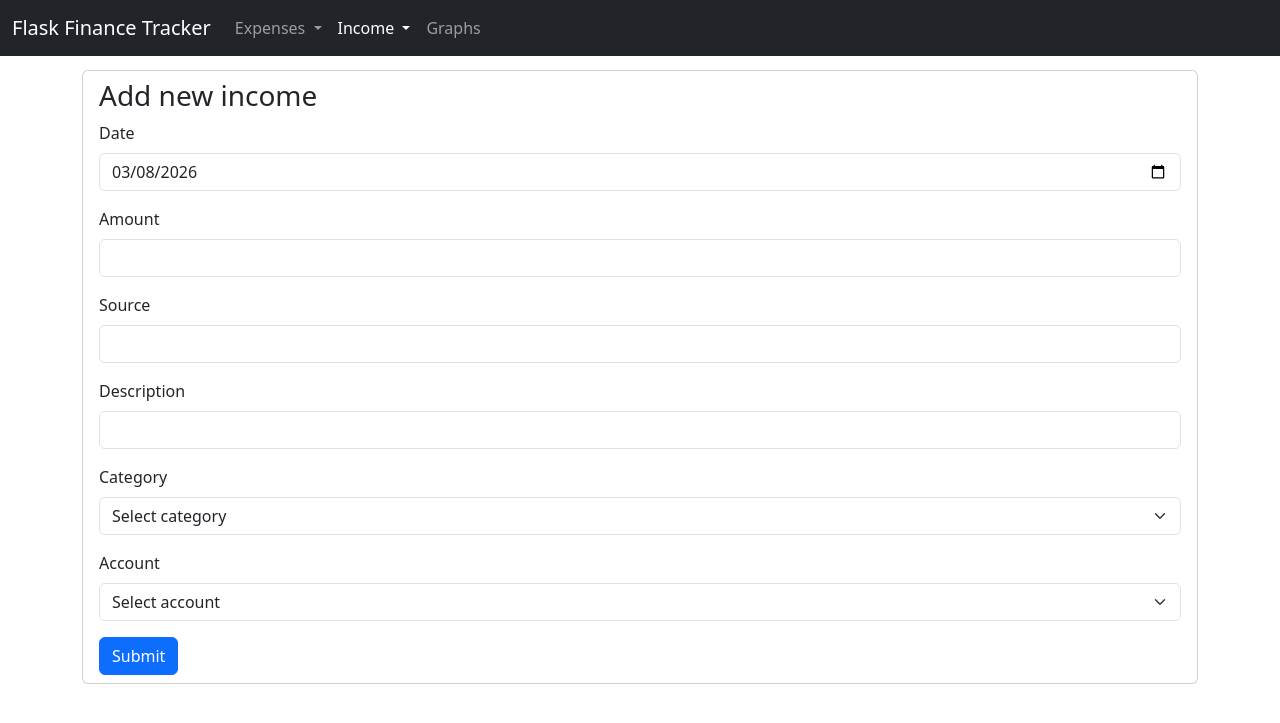
After one commit to maxwellmcneal/Flask-Finance-Tracker, a Flask app: page /income/add in a window 1280 px wide. The commit adds this page. Shown: the top 723 px of the page. Run offline with Flask 3, Linux system fonts and the light colour scheme; some libraries are stand-ins or nearby versions.

Commit message:
Added income section, mirrors expenses section

```diff
--- a/app.py
+++ b/app.py
@@ -6,8 +6,9 @@ from flask import Flask, render_template
 from flask_wtf.csrf import CSRFProtect
 from extensions import db, bootstrap
 from views.expenses import expenses_bp
+from views.income import income_bp
 from views.graphs import graphs_bp
-from models import Expense
+from models import Expense, Income
 import os
 import datetime as dt
 
@@ -34,6 +35,7 @@ def create_app(test_config=None):
     bootstrap.init_app(app)
 
     app.register_blueprint(expenses_bp)
+    app.register_blueprint(income_bp)
     app.register_blueprint(graphs_bp)
 
     @app.route("/")
@@ -50,8 +52,18 @@ def create_app(test_config=None):
             )
         ).scalars().all()
 
+        # Query all expenses from start of month to today
+        monthly_income = db.session.execute(
+            db.select(Income).filter(
+                Income.date >= first_day,
+                Income.date <= current_date
+            )
+        ).scalars().all()
+
         # Calculate monthly expense total
-        monthly_total = sum(expense.amount for expense in monthly_expenses)
+        monthly_expenses_total = sum(expense.amount for expense in monthly_expenses)
+        monthly_income_total = sum(income.amount for income in monthly_income)
+
         # Calculate zero spend days
         expense_dates = {expense.date for expense in monthly_expenses}
         days_elapsed = current_date.day
@@ -59,7 +71,8 @@ def create_app(test_config=None):
 
         return render_template("index.html", active_page="index",
                                current_date=current_date,
-                               monthly_total=monthly_total,
+                               monthly_expenses_total=monthly_expenses_total,
+                               monthly_income_total=monthly_income_total,
                                zero_spend_days=zero_spend_days,
                                days_elapsed=days_elapsed)
 
--- a/forms.py
+++ b/forms.py
@@ -10,7 +10,7 @@ from wtforms import (Form,
 from flask_wtf import FlaskForm
 from wtforms_sqlalchemy.fields import QuerySelectField
 from extensions import db
-from models import ExpenseCategory, Account
+from models import ExpenseCategory, Account, IncomeCategory
 from helper import get_todays_date, is_date_in_future
 
 def future_validator(form, field):
@@ -39,3 +39,26 @@ class ExpenseForm(FlaskForm):
         blank_text='Select account'
     )
     submit = SubmitField('Submit')
+
+class IncomeForm(FlaskForm):
+    date = DateField('Date', [validators.DataRequired(), future_validator], default=get_todays_date)
+    amount = DecimalField('Amount', [validators.DataRequired(), validators.NumberRange(min=0.01)], render_kw={'inputmode':'decimal'})
+    source = StringField('Source', [validators.DataRequired()])
+    description = StringField('Description')
+    category = QuerySelectField(
+        'Category',
+        [validators.DataRequired()],
+        query_factory=lambda: db.session.execute(db.select(IncomeCategory).order_by(IncomeCategory.name)).scalars(),
+        get_label='name',
+        allow_blank=True,
+        blank_text='Select category'
+    )
+    account = QuerySelectField(
+        'Account',
+        [validators.DataRequired()],
+        query_factory=lambda: db.session.execute(db.select(Account).filter(Account.is_active == True).order_by(Account.name)).scalars(),
+        get_label='name',
+        allow_blank=True,
+        blank_text='Select account'
+    )
+    submit = SubmitField('Submit')
--- a/templates/base.html
+++ b/templates/base.html
@@ -20,6 +20,10 @@
                     {'caption':'Expenses', 'id_prefix':'expenses', 'dropdown':[
                         {'href':'/expenses', 'id':'expenses', 'caption':'Expense List'},
                         {'href':'/expenses/add', 'id':'expenses_add', 'caption':'Add Expense'}
+                    ]},
+                    {'caption':'Income', 'id_prefix':'income', 'dropdown':[
+                       {'href':'/income', 'id':'income', 'caption':'Income List'},
+                       {'href':'/income/add', 'id':'income_add', 'caption':'Add Income'}
                     ]},
                     {'href':'/graphs', 'id':'graphs', 'caption':'Graphs'}
                 ] %}
@@ -52,6 +56,10 @@
         {% block expenses %}{% endblock %}
         {% block expenses_add %}{% endblock %}
         {% block expenses_edit %}{% endblock %}
+        {% block income %}{% endblock %}
+        {% block income_add %}{% endblock %}
+        {% block income_edit %}{% endblock %}
+
         {% block graphs %}{% endblock %}
 
         {% block scripts %}{% endblock %}
--- /dev/null
+++ b/templates/income_add.html
@@ -0,0 +1,13 @@
+{% extends "base.html" %}
+
+{% block income_add %}
+<div class="container" style="padding-top: 70px;">
+    <div class="card mb-2">
+        <div class="card-body py-2 px-3">
+            <h3>Add new income</h3>
+            {% from 'bootstrap5/form.html' import render_form %}
+            {{ render_form(form) }}
+        </div>
+    </div>
+</div>
+{% endblock %}
--- a/templates/index.html
+++ b/templates/index.html
@@ -5,7 +5,8 @@
     <div class="col alert alert-primary" role="alert">
         <h5>{{ current_date.strftime("%B") }} Expenses Summary</h5>
         <hr class="hr" />
-        Total expenses this month: {{ "$%.2f"|format(monthly_total) }}<br>
+        Total expenses this month: {{ "$%.2f"|format(monthly_expenses_total) }}<br>
+        Total income this month: {{ "$%.2f"|format(monthly_income_total) }}<br>
         Zero-spend days this month: {{ zero_spend_days }} of {{ days_elapsed }}
     </div>
 </div>
--- /dev/null
+++ b/views/income.py
@@ -0,0 +1,61 @@
+from flask import Blueprint, render_template, url_for, redirect, flash, request
+from extensions import db
+from models import Income
+from forms import IncomeForm
+import datetime as dt
+
+income_bp = Blueprint("income", __name__, url_prefix="/income")
+
+
+@income_bp.route("/", methods=["GET"])
+def list_income():
+    page = request.args.get("page", 1, type=int)
+
+    pagination = db.paginate(db.select(Income).order_by(Income.id.desc()), page=page, per_page=10, error_out=False)
+    income = pagination.items
+    return render_template("income.html", pagination=pagination, income=income, Income=Income, active_page="income")
+
+
+@income_bp.route("/add", methods=["GET", "POST"])
+def add_income():
+    form = IncomeForm()
+    if form.validate_on_submit():
+        income = Income(
+            date=form.date.data,
+            amount=form.amount.data,
+            source=form.source.data,
+            description=form.description.data,
+            category=form.category.data,
+            account=form.account.data,
+        )
+        db.session.add(income)
+        db.session.commit()
+        flash("Income successfully added!")
+        return redirect(url_for("income.list_income"))
+    return render_template("income_add.html", form=form, active_page="income_add")
+
+
+@income_bp.route("/edit/<int:income_id>", methods=["GET", "POST"])
+def edit_income(income_id: int):
+    income = db.get_or_404(Income, income_id)
+    form = IncomeForm(obj=income)
+    if form.validate_on_submit():
+        income.date = form.date.data
+        income.amount = form.amount.data
+        income.source = form.source.data
+        income.description = form.description.data
+        income.category = form.category.data
+        income.account = form.account.data
+        db.session.commit()
+        flash("Income successfully edited!")
+        return redirect(url_for("income.list_income"))
+    return render_template("income_edit.html", form=form, income=income, active_page="income_edit")
+
+
+@income_bp.route("/delete/<int:income_id>", methods=["POST"])
+def delete_income(income_id):
+    income = db.get_or_404(Income, income_id)
+    db.session.delete(income)
+    db.session.commit()
+    flash("Income successfully deleted!")
+    return redirect(url_for("income.list_income"))
```
Also changed, not shown: models.py (+23 -0 lines), templates/income.html (renamed from templates/expenses.html, +38 -38 lines), templates/income_edit.html (added, +13 -0 lines).
